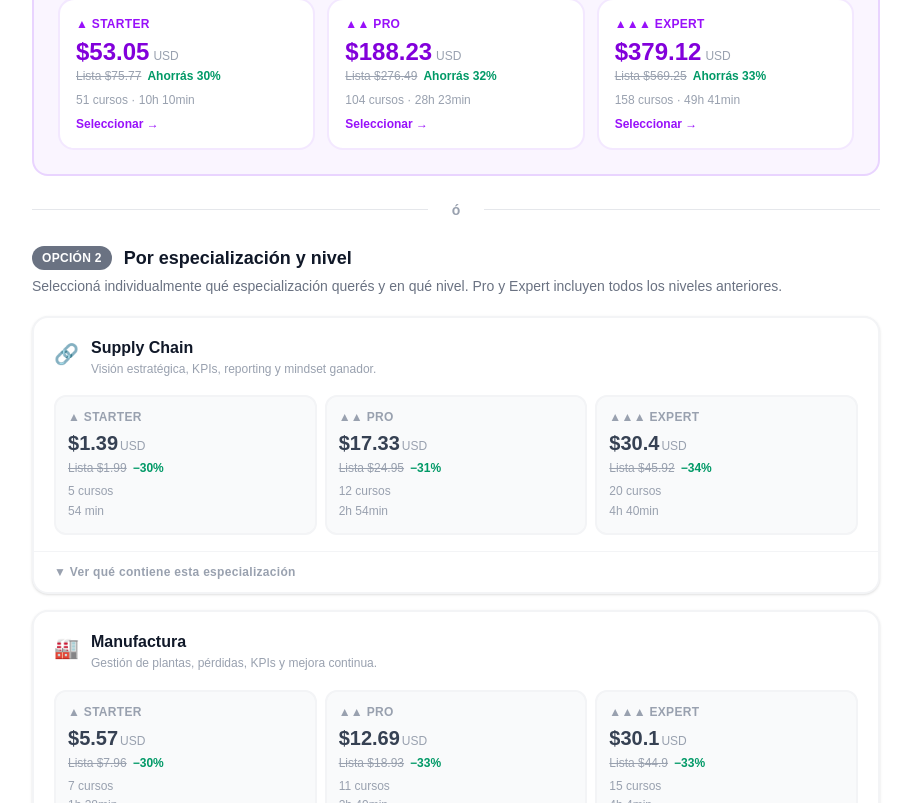
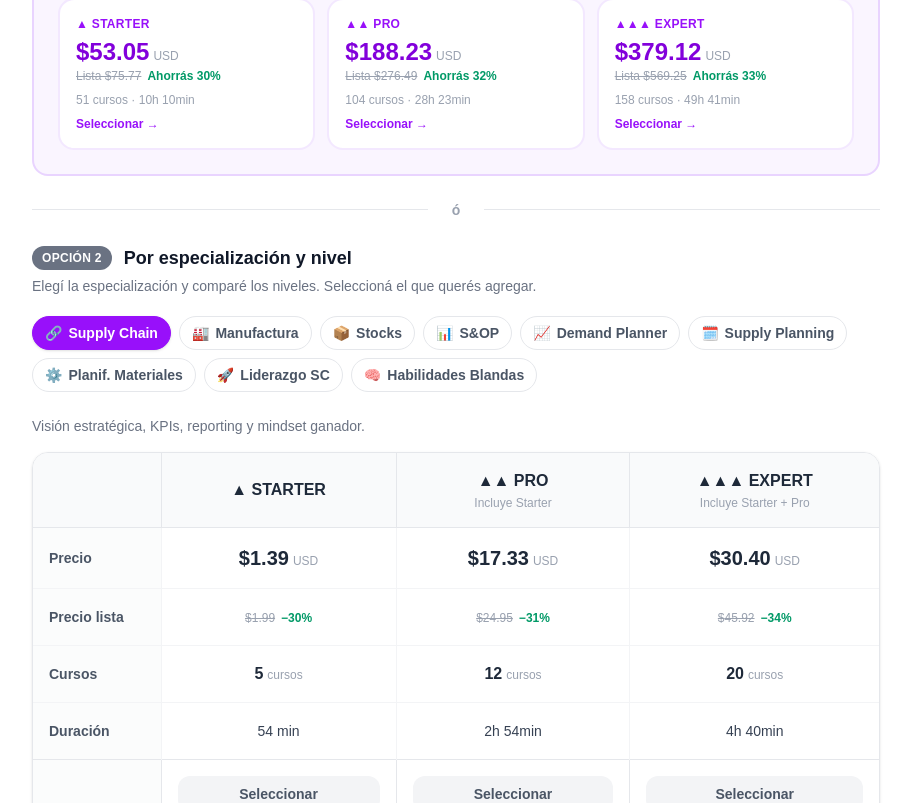
Before and after one commit to t2tacademy/supply-chain-academy, a Next.js app: page / in a window 1280 px wide. Shown: the part 1997-2800 px from the top of the page, without its empty margins (184-1095 px from the left). Built offline with nearby package versions, Linux system fonts and the light colour scheme.

Commit message:
Replace category rows with tabbed comparison table in Opción 2
Co-Authored-By: Claude Sonnet 4.6 <noreply@anthropic.com>

```diff
--- a/app/page.tsx
+++ b/app/page.tsx
@@ -3,7 +3,7 @@
 import { useState, useEffect } from 'react'
 import Image from 'next/image'
 import { CATEGORIES, TierKey, getLevelTotals, minutesToLabel } from '@/lib/courses'
-import CategoryRow from '@/components/CategoryRow'
+import CategoryCompareTable from '@/components/CategoryCompareTable'
 import PaymentTabs, { PaymentMethod } from '@/components/PaymentTabs'
 import StatsSection from '@/components/StatsSection'
 
@@ -330,18 +330,9 @@ export default function Home() {
               <h3 className="font-extrabold text-gray-900 text-lg">Por especialización y nivel</h3>
             </div>
             <p className="text-sm text-gray-500 mb-5">
-              Seleccioná individualmente qué especialización querés y en qué nivel. Pro y Expert incluyen todos los niveles anteriores.
+              Elegí la especialización y comparé los niveles. Seleccioná el que querés agregar.
             </p>
-            <div className="space-y-4">
-              {CATEGORIES.map(cat => (
-                <CategoryRow
-                  key={cat.id}
-                  category={cat}
-                  selected={selections[cat.id] ?? null}
-                  onSelect={handleSelect}
-                />
-              ))}
-            </div>
+            <CategoryCompareTable selections={selections} onSelect={handleSelect} />
             {itemCount > 0 && (
               <div className="flex justify-end mt-3">
                 <button
--- /dev/null
+++ b/components/CategoryCompareTable.tsx
@@ -0,0 +1,200 @@
+'use client'
+
+import { useState } from 'react'
+import { CATEGORIES, TierKey, minutesToLabel } from '@/lib/courses'
+
+const TIERS: TierKey[] = ['starter', 'pro', 'expert']
+
+const TIER_META: Record<TierKey, { icon: string; name: string; includes: string | null }> = {
+  starter: { icon: '▲',   name: 'Starter', includes: null },
+  pro:     { icon: '▲▲',  name: 'Pro',     includes: 'Incluye Starter' },
+  expert:  { icon: '▲▲▲', name: 'Expert',  includes: 'Incluye Starter + Pro' },
+}
+
+const COURSE_TIER_LABEL: Record<TierKey, string> = {
+  starter: 'Starter',
+  pro:     'Pro (adicionales)',
+  expert:  'Expert (adicionales)',
+}
+
+interface Props {
+  selections: Record<string, TierKey>
+  onSelect: (categoryId: string, tier: TierKey | null) => void
+}
+
+export default function CategoryCompareTable({ selections, onSelect }: Props) {
+  const [activeCatId, setActiveCatId] = useState(CATEGORIES[0].id)
+  const cat = CATEGORIES.find(c => c.id === activeCatId)!
+
+  return (
+    <div>
+      {/* ── Category tabs ── */}
+      <div className="flex flex-wrap gap-2 mb-6">
+        {CATEGORIES.map(c => (
+          <button
+            key={c.id}
+            onClick={() => setActiveCatId(c.id)}
+            className={`flex items-center gap-1.5 px-3 py-1.5 rounded-full text-sm font-semibold transition-all border ${
+              activeCatId === c.id
+                ? 'bg-purple-600 text-white border-purple-600 shadow-sm'
+                : 'bg-white text-gray-600 border-gray-200 hover:border-purple-300 hover:text-purple-700'
+            }`}
+          >
+            <span>{c.icon}</span>
+            <span>{c.name}</span>
+          </button>
+        ))}
+      </div>
+
+      {/* ── Category description ── */}
+      <p className="text-sm text-gray-500 mb-4">{cat.description}</p>
+
+      {/* ── Comparison table ── */}
+      <div className="overflow-x-auto rounded-2xl border border-gray-200 shadow-sm">
+        <table className="w-full min-w-[520px] border-collapse">
+          <thead>
+            <tr className="bg-gray-50 border-b border-gray-200">
+              <th className="p-4 text-left text-xs font-semibold text-gray-400 uppercase tracking-wide w-32" />
+              {TIERS.map(tier => {
+                const m = TIER_META[tier]
+                const isSelected = selections[cat.id] === tier
+                return (
+                  <th
+                    key={tier}
+                    className={`p-4 text-center border-l border-gray-200 ${isSelected ? 'bg-purple-50' : ''}`}
+                  >
+                    <div className={`font-extrabold text-base ${isSelected ? 'text-purple-700' : 'text-gray-800'}`}>
+                      {m.icon} {m.name.toUpperCase()}
+                    </div>
+                    {m.includes && (
+                      <div className="text-xs text-gray-400 font-normal mt-0.5">{m.includes}</div>
+                    )}
+                  </th>
+                )
+              })}
+            </tr>
+          </thead>
+
+          <tbody>
+            {/* ── Precio ── */}
+            <tr className="border-b border-gray-100">
+              <td className="p-4 text-sm font-semibold text-gray-600 bg-gray-50/60">Precio</td>
+              {TIERS.map(tier => {
+                const t = cat.tiers[tier]
+                const isSelected = selections[cat.id] === tier
+                return (
+                  <td key={tier} className={`p-4 text-center border-l border-gray-100 ${isSelected ? 'bg-purple-50/60' : ''}`}>
+                    <span className={`font-extrabold text-xl ${isSelected ? 'text-purple-700' : 'text-gray-800'}`}>
+                      ${t.price.toFixed(2)}
+                    </span>
+                    <span className="text-xs text-gray-400 ml-1">USD</span>
+                  </td>
+                )
+              })}
+            </tr>
+
+            {/* ── Precio lista + ahorro ── */}
+            <tr className="border-b border-gray-100">
+              <td className="p-4 text-sm font-semibold text-gray-600 bg-gray-50/60">Precio lista</td>
+              {TIERS.map(tier => {
+                const t = cat.tiers[tier]
+                const isSelected = selections[cat.id] === tier
+                return (
+                  <td key={tier} className={`p-4 text-center border-l border-gray-100 ${isSelected ? 'bg-purple-50/60' : ''}`}>
+                    <span className="text-xs text-gray-400 line-through">${t.listPrice.toFixed(2)}</span>
+                    <span className="text-xs font-bold text-emerald-600 ml-1.5">−{t.savings}%</span>
+                  </td>
+                )
+              })}
+            </tr>
+
+            {/* ── Cursos ── */}
+            <tr className="border-b border-gray-100">
+              <td className="p-4 text-sm font-semibold text-gray-600 bg-gray-50/60">Cursos</td>
+              {TIERS.map(tier => {
+                const t = cat.tiers[tier]
+                const isSelected = selections[cat.id] === tier
+                return (
+                  <td key={tier} className={`p-4 text-center border-l border-gray-100 ${isSelected ? 'bg-purple-50/60' : ''}`}>
+                    <span className="font-bold text-gray-800">{t.courses}</span>
+                    <span className="text-xs text-gray-400 ml-1">cursos</span>
+                  </td>
+                )
+              })}
+            </tr>
+
+            {/* ── Duración ── */}
+            <tr className="border-b border-gray-200">
+              <td className="p-4 text-sm font-semibold text-gray-600 bg-gray-50/60">Duración</td>
+              {TIERS.map(tier => {
+                const t = cat.tiers[tier]
+                const isSelected = selections[cat.id] === tier
+                return (
+                  <td key={tier} className={`p-4 text-center border-l border-gray-100 ${isSelected ? 'bg-purple-50/60' : ''}`}>
+                    <span className="text-sm font-medium text-gray-700">{minutesToLabel(t.minutes)}</span>
+                  </td>
+                )
+              })}
+            </tr>
+
+            {/* ── Botón de selección ── */}
+            <tr className="border-b border-gray-200">
+              <td className="p-4 bg-gray-50/60" />
+              {TIERS.map(tier => {
+                const isSelected = selections[cat.id] === tier
+                return (
+                  <td key={tier} className={`p-4 text-center border-l border-gray-200 ${isSelected ? 'bg-purple-50/60' : ''}`}>
+                    <button
+                      onClick={() => onSelect(cat.id, isSelected ? null : tier)}
+                      className={`w-full py-2 px-3 rounded-xl text-sm font-bold transition-all ${
+                        isSelected
+                          ? 'bg-purple-600 text-white shadow-sm'
+                          : 'bg-gray-100 text-gray-600 hover:bg-purple-100 hover:text-purple-700'
+                      }`}
+                    >
+                      {isSelected ? '✓ Seleccionado' : 'Seleccionar'}
+                    </button>
+                  </td>
+                )
+              })}
+            </tr>
+
+            {/* ── Contenido ── */}
+            <tr>
+              <td className="p-4 text-sm font-semibold text-gray-600 bg-gray-50/60 align-top">
+                Contenido
+              </td>
+              {TIERS.map((tier, i) => {
+                const titles = cat.courseTitles[tier]
+                const isSelected = selections[cat.id] === tier
+                const badgeColors: Record<TierKey, string> = {
+                  starter: 'bg-emerald-100 text-emerald-700',
+                  pro:     'bg-sky-100 text-sky-700',
+                  expert:  'bg-violet-100 text-violet-700',
+                }
+                return (
+                  <td
+                    key={tier}
+                    className={`p-4 border-l border-gray-100 align-top ${isSelected ? 'bg-purple-50/40' : ''}`}
+                  >
+                    <span className={`inline-block text-xs font-bold px-2 py-0.5 rounded mb-3 ${badgeColors[tier]}`}>
+                      {TIER_META[tier].icon} {COURSE_TIER_LABEL[tier]}
+                    </span>
+                    <ul className="space-y-1.5">
+                      {titles.map((title, j) => (
+                        <li key={j} className="flex items-start gap-1.5 text-xs text-gray-600 leading-snug">
+                          <span className="text-gray-300 mt-0.5 shrink-0">›</span>
+                          <span>{title}</span>
+                        </li>
+                      ))}
+                    </ul>
+                  </td>
+                )
+              })}
+            </tr>
+          </tbody>
+        </table>
+      </div>
+    </div>
+  )
+}
```
